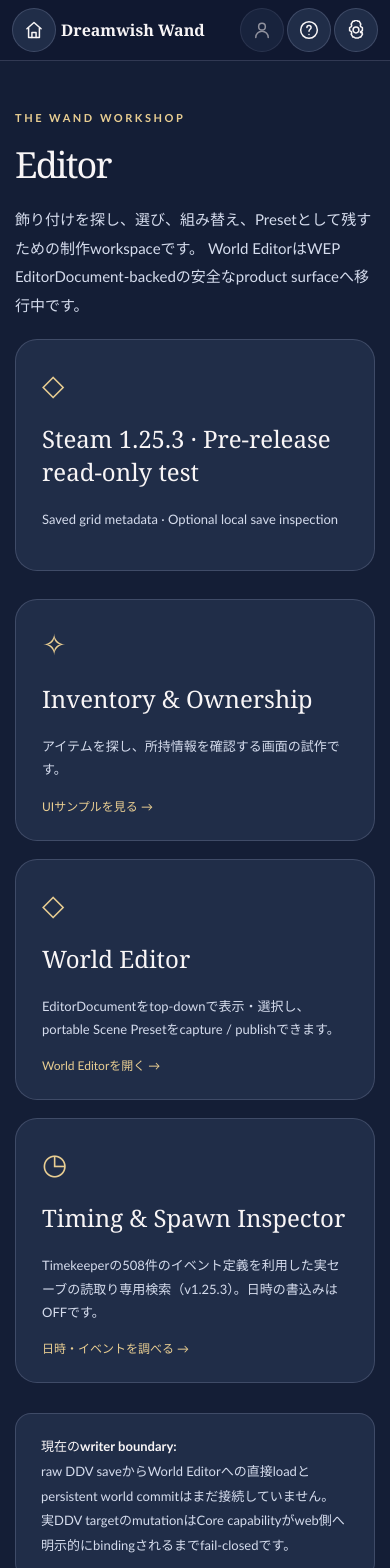
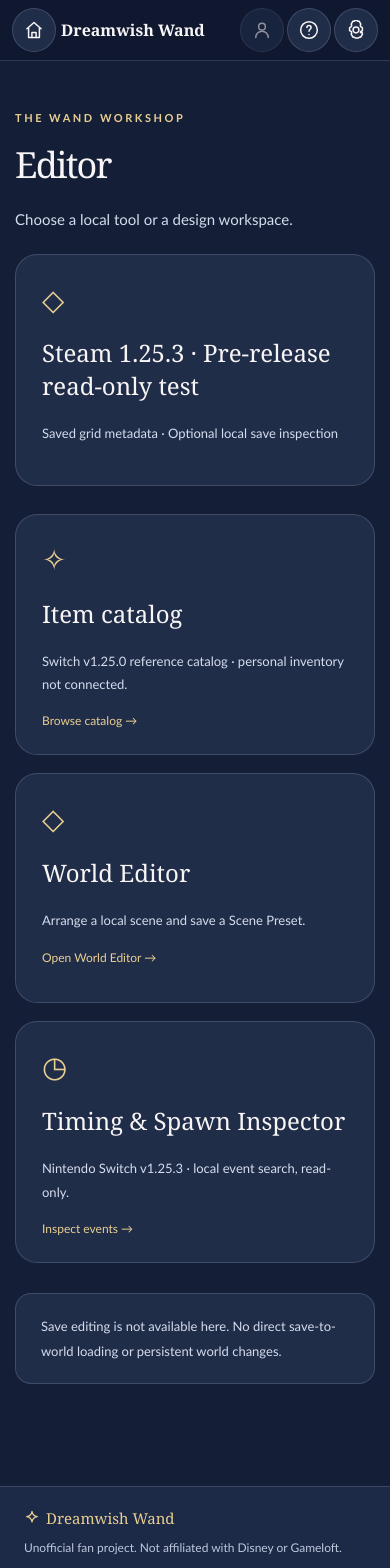
Before and after one commit to DreamwishWand/web, a SvelteKit app: page /editor in a window 390 px wide. Shown: the top 1568 px of the page. Built offline with nearby package versions, Linux system fonts and the light colour scheme.

Commit message:
feat(editor): localized editor hub scope [ACT744] Exact accepted PR1202 source blobs; L1 source evidence retained. No Writer/Flag.

```diff
--- a/src/routes/editor/+page.svelte
+++ b/src/routes/editor/+page.svelte
@@ -2,16 +2,15 @@
   import { base } from '$app/paths';
   import { locale } from '$lib/i18n/runtime.js';
   import { savedDiffGridsCopy } from '$lib/wep/steam-saved-diffgrids-copy.mjs';
+  import { editorHubCopy } from '$lib/product-home/editor-hub-copy.mjs';
   $: reader = savedDiffGridsCopy($locale);
+  $: copy = editorHubCopy($locale);
 </script>
-<svelte:head><title>Editor | Dreamwish Wand</title></svelte:head>
-<section class="inside-page container">
+<svelte:head><title>{copy.title} | Dreamwish Wand</title></svelte:head>
+<section class="inside-page container" data-editor-hub>
   <p class="eyebrow">THE WAND WORKSHOP</p>
-  <h1>Editor</h1>
-  <p class="page-intro">
-    飾り付けを探し、選び、組み替え、Presetとして残すための制作workspaceです。
-    World EditorはWEP EditorDocument-backedの安全なproduct surfaceへ移行中です。
-  </p>
+  <h1>{copy.title}</h1>
+  <p class="page-intro">{copy.intro}</p>
 
   <a class="feature-tile reader-entry" data-steam-reader-entry data-sveltekit-reload href={base + '/editor/steam-reader/'}>
     <span class="tile-emoji" aria-hidden="true">◇</span>
@@ -20,37 +19,32 @@
   </a>
 
   <div class="feature-grid">
-    <a class="feature-tile" href={`${base}/editor/items/`}>
+    <a class="feature-tile" data-editor-catalog href={`${base}/editor/items/`}>
       <span class="tile-emoji" aria-hidden="true">✧</span>
-      <h2>Inventory &amp; Ownership</h2>
-      <p>アイテムを探し、所持情報を確認する画面の試作です。</p>
-      <span>UIサンプルを見る →</span>
+      <h2>{copy.catalogTitle}</h2>
+      <p>{copy.catalogDetail}</p>
+      <span>{copy.catalogAction} →</span>
     </a>
 
-    <a class="feature-tile" href={`${base}/editor/world/`}>
+    <a class="feature-tile" data-editor-world href={`${base}/editor/world/`}>
       <span class="tile-emoji" aria-hidden="true">◇</span>
-      <h2>World Editor</h2>
-      <p>
-        EditorDocumentをtop-downで表示・選択し、portable Scene Presetをcapture / publishできます。
-      </p>
-      <span>World Editorを開く →</span>
+      <h2>{copy.worldTitle}</h2>
+      <p>{copy.worldDetail}</p>
+      <span>{copy.worldAction} →</span>
     </a>
-    <a class="feature-tile" href={base + '/editor/timing/'}>
+    <a class="feature-tile" data-editor-timing href={base + '/editor/timing/'}>
       <span class="tile-emoji" aria-hidden="true">◷</span>
-      <h2>Timing &amp; Spawn Inspector</h2>
-      <p>Timekeeperの508件のイベント定義を利用した実セーブの読取り専用検索（v1.25.3）。日時の書込みはOFFです。</p>
-      <span>日時・イベントを調べる →</span>
+      <h2>{copy.timingTitle}</h2>
+      <p>{copy.timingDetail}</p>
+      <span>{copy.timingAction} →</span>
     </a>
   </div>
 
-  <div class="notice">
-    <strong>現在のwriter boundary:</strong><br />
-    raw DDV saveからWorld Editorへの直接loadとpersistent world commitはまだ接続していません。
-    実DDV targetのmutationはCore capabilityがweb側へ明示的にbindingされるまでfail-closedです。
-  </div>
+  <div class="notice" data-editor-writer-boundary role="status">{copy.boundary}</div>
 </section>
 
 <style>
   .reader-entry { display:block; margin-block:20px; min-width:0; overflow-wrap:anywhere; }
   .reader-entry:focus-visible { outline:3px solid var(--focus-ring); outline-offset:3px; }
+  .feature-tile, .notice { min-width:0; overflow-wrap:anywhere; }
 </style>
```
Also changed, not shown: scripts/web-steam-reader-entry-chrome.mjs (+17 -0 lines), src/lib/product-home/editor-hub-copy.mjs (added), 1 other file (tests, documents, lock files or other folders).
